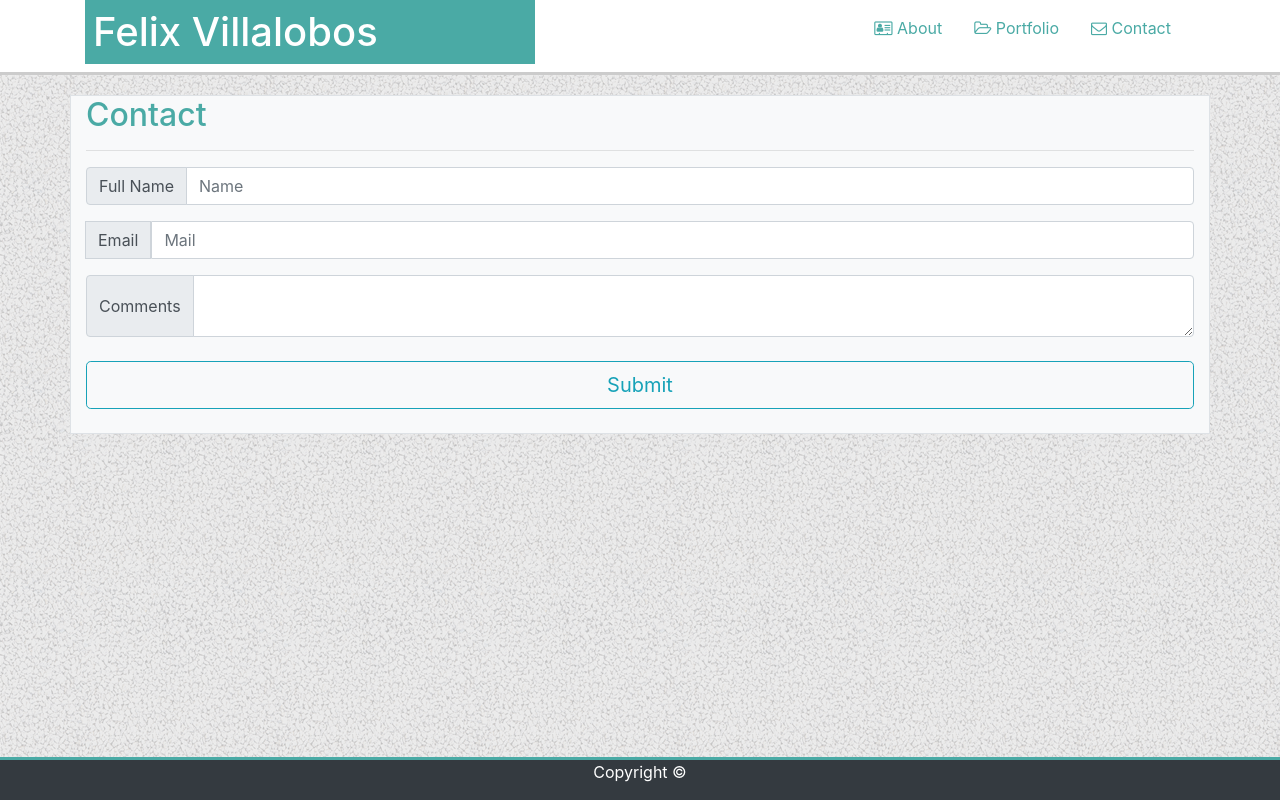
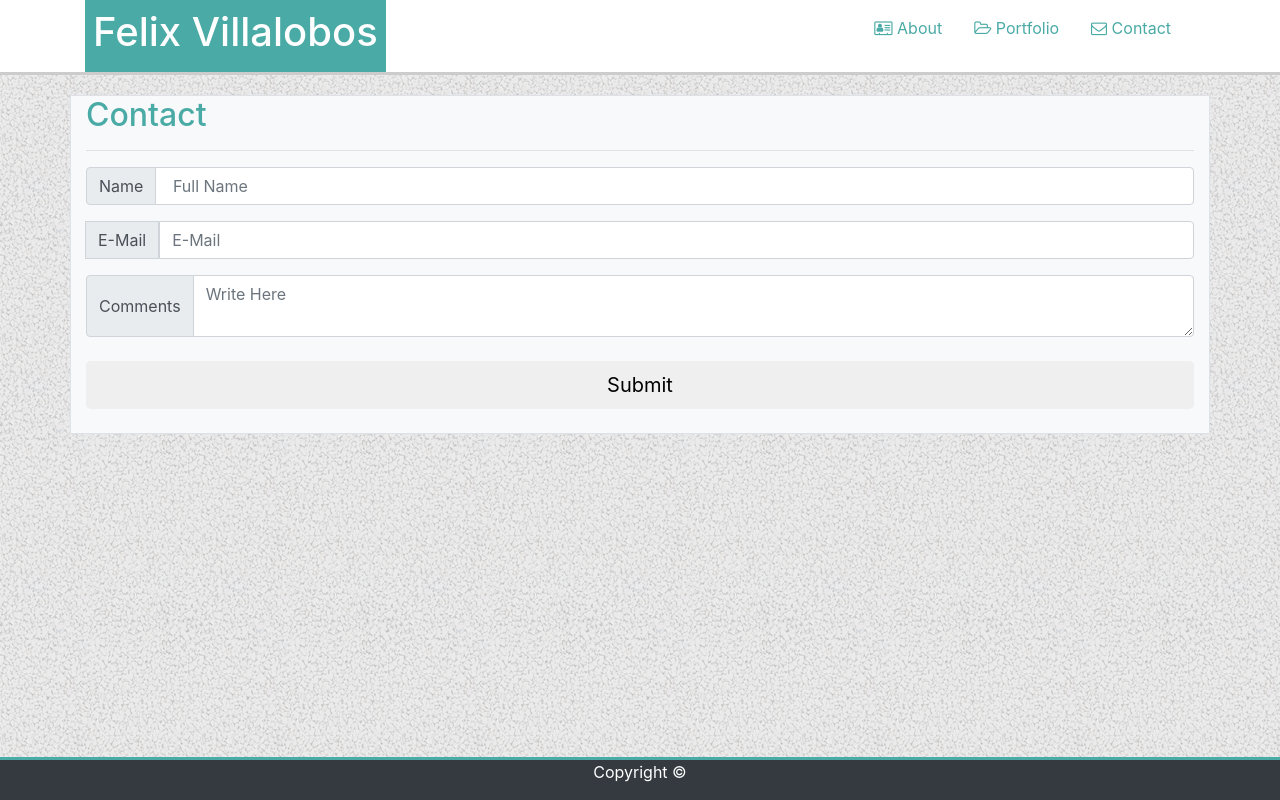
Before and after one commit to felixvl31/Boostrap-Portfolio, a plain HTML site: page contact.html in a window 1280 px wide. Drawn offline with nearby package versions, Linux system fonts and the light colour scheme.

Commit message:
Name of Header arranged, Portfolio layout moved

```diff
--- a/Assets/CSS/style.css
+++ b/Assets/CSS/style.css
@@ -52,6 +52,7 @@ Header{
 */
 .col-sm img{
     position: relative !important;
+    vertical-align: middle !important;
 }
 .label{
     position: absolute;
--- a/contact.html
+++ b/contact.html
@@ -15,9 +15,11 @@
                 <div class="container MainNav">
 
                     <div class="d-flex bd-highlight">
-                        <h1 class="p-2 mr-auto flex-grow-1 flex-fill bd-highlight align-items-stretch bg-info text-white ColorBackground">
-                            Felix Villalobos
-                        </h1>
+                        <section class="p-2 mr-auto flex-grow-0 flex-wrap bd-highlight flex-fill bd-highlight align-items-stretch  ColorBackground">
+                            <h1 class="bg-info text-white ColorBackground" >
+                                Felix Villalobos
+                            </h1>
+                        </section>
 
                         <Section class="p-2 mr-auto flex-grow-1 flex-fill bd-highlight align-items-stretch">
                             <!-- Empty -->
@@ -46,27 +48,27 @@
                             <fieldset>
                                 <div class="input-group mb-3">
                                     <div class="input-group-prepend">
-                                    <span class="input-group-text" id="basic-addon1">Full Name</span>
+                                    <span class="input-group-text" id="basic-addon1">Name</span>
                                     </div>
-                                    <input type="text" class="form-control" placeholder="Name" aria-label="Name" aria-describedby="basic-addon1">
+                                    <input type="text" class="form-control" placeholder=" Full Name" aria-label="Name" aria-describedby="basic-addon1">
                                 </div>
 
                                 <div class="input-group mb-3">
                                     <div class="input-group-append">
-                                        <span class="input-group-text" id="basic-addon2">Email</span>
+                                        <span class="input-group-text" id="basic-addon2">E-Mail</span>
                                     </div>
-                                    <input type="text" class="form-control" placeholder="Mail" aria-label="Email" aria-describedby="basic-addon2">
+                                    <input type="text" class="form-control" placeholder="E-Mail" aria-label="Email" aria-describedby="basic-addon2">
                                 </div>
 
                                 <div class="input-group">
                                     <div class="input-group-prepend">
                                     <span class="input-group-text">Comments</span>
                                     </div>
-                                    <textarea class="form-control" aria-label=" "></textarea>
+                                    <textarea class="form-control" placeholder="Write Here" aria-label="Comments "></textarea>
                                 </div>
                             </fieldset>
                             <br>
-                            <input class="btn btn-outline-info btn-lg btn-block" type="submit" name="submit" value="Submit">
+                            <input class="btn btn-lg btn-block" type="submit" name="submit" value="Submit">
                         </form>
                         <br>
                     </div>
```
Also changed, not shown: index.html (+8 -6 lines), portfolio.html (+18 -4 lines).
